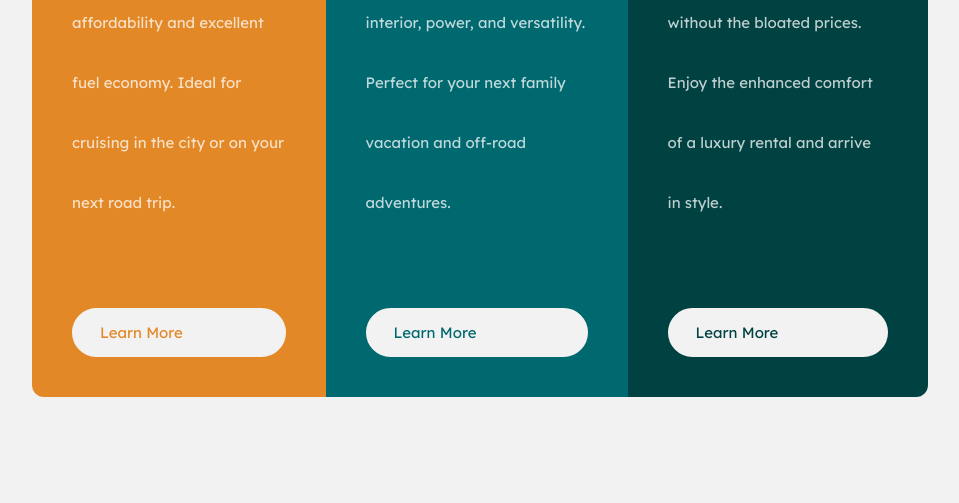
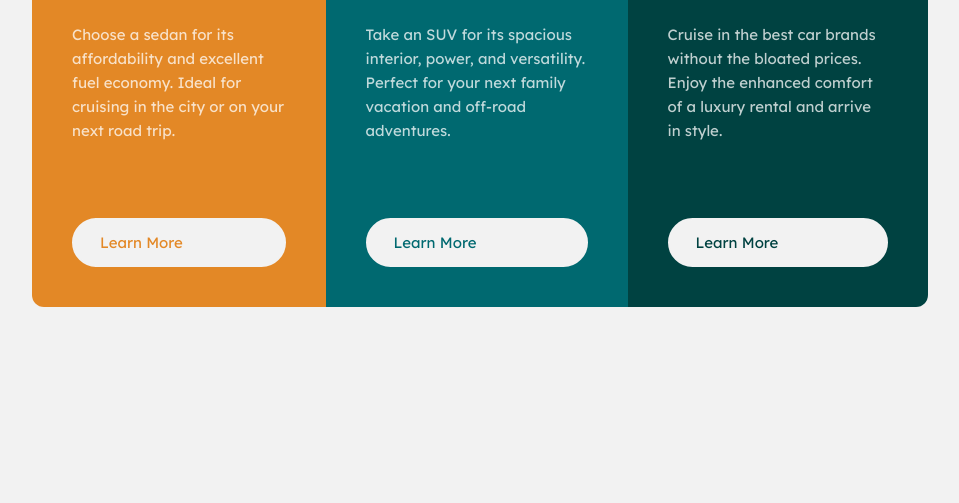
Before and after one commit to varadpargaonkar21/my-project, a plain HTML site: page index.html in a window 1280 px wide. Shown: the part 313-816 px from the top of the page, without its empty margins (160-1119 px from the left). Drawn offline with Linux system fonts and the light colour scheme.

Commit message:
Update 3-column-preview-card-component.css

```diff
--- a/3-column-preview-card-component.css
+++ b/3-column-preview-card-component.css
@@ -46,7 +46,7 @@ body{
 }
 .box p{
     color: hsla(0, 0%, 100%, 0.75);
-    line-height: 4;
+    line-height: 1.6;
 }
 .box a{
     text-decoration: none;
```
